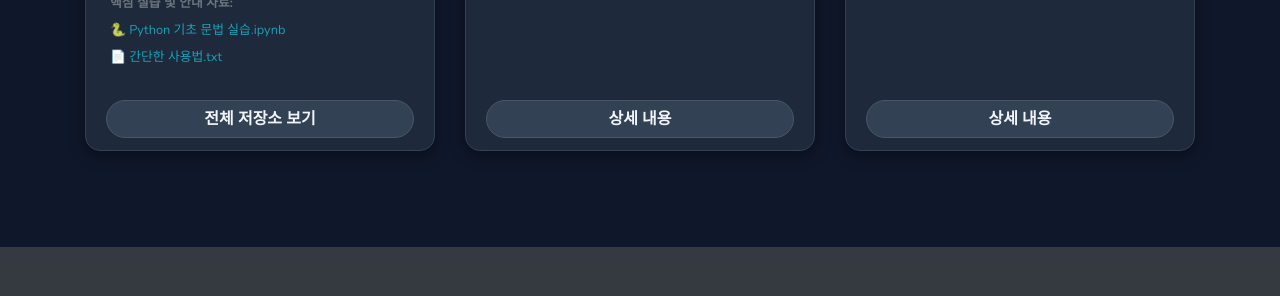
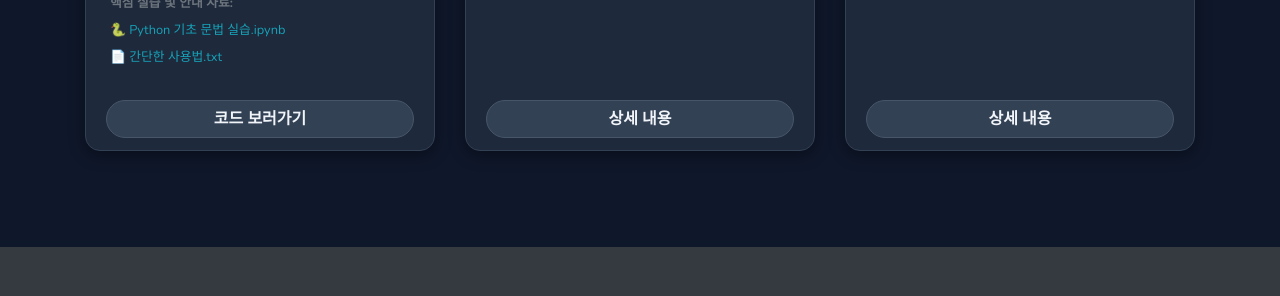
Before and after one commit to lee-myeong-eun/lee-myeong-eun.github.io, a Jekyll site: the page built from index.html, in a window 1280 px wide. Shown: the part 1323-1619 px from the top of the page. Built offline with Jekyll 4.4.1, drawn with Linux system fonts in a browser that asks for light colours.

Commit message:
Restore button text to '코드 보러가기' linking to the AI study repository

```diff
--- a/index.html
+++ b/index.html
@@ -59,7 +59,7 @@ layout: default
         </div>
       </div>
       <div class="card-footer bg-transparent border-0">
-        <a href="https://github.com/lee-myeong-eun/-_AI-" target="_blank" class="btn btn-primary btn-block">전체 저장소 보기</a>
+        <a href="https://github.com/lee-myeong-eun/-_AI-" target="_blank" class="btn btn-primary btn-block">코드 보러가기</a>
       </div>
     </div>
   </div>
```
